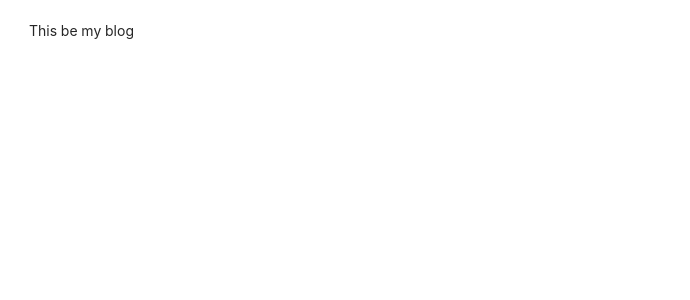
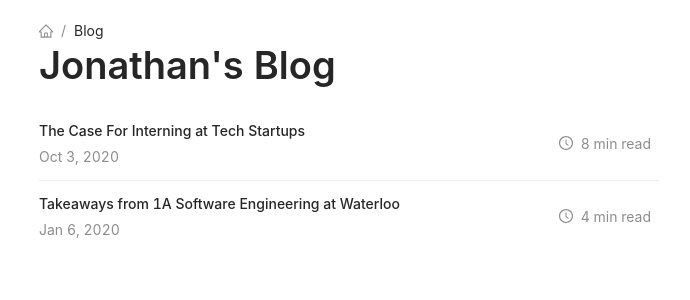
Before and after one commit to jonxuxu/website, a Next.js app: page /blog in a window 1280 px wide. Shown: the top 300 px of the page, without its empty margins (291-981 px from the left). Built offline with nearby package versions, Linux system fonts and the light colour scheme.

Commit message:
blog section works

```diff
--- a/assets/antd-custom.less
+++ b/assets/antd-custom.less
@@ -11,3 +11,7 @@
 @border-radius-base: 2px;
 
 @collapse-content-bg: #ffffff;
+
+.ant-list-item:hover {
+  box-shadow: 0 0 4px #eee;
+}
--- a/components/layout.js
+++ b/components/layout.js
@@ -1,7 +1,7 @@
 import { Row, Col } from "antd";
 
 const Container = ({ left, center, right }) => (
-  <Row style={{ paddingTop: 20, paddingBottom: 20 }}>
+  <Row style={{ padding: 20 }}>
     <Col xs={0} sm={2} lg={4} xl={6}>
       {left}
     </Col>
--- a/next.config.js
+++ b/next.config.js
@@ -41,6 +41,10 @@ const nextConfig = {
         test: antStyles,
         use: "null-loader",
       });
+    } else {
+      config.node = {
+        fs: "empty",
+      };
     }
     return config;
   },
--- a/package.json
+++ b/package.json
@@ -14,6 +14,7 @@
     "babel-plugin-import": "^1.13.3",
     "less": "3.13.1",
     "less-vars-to-js": "^1.3.0",
+    "moment": "^2.29.1",
     "next": "10.0.4",
     "next-compose-plugins": "^2.2.1",
     "next-optimized-images": "^2.6.2",
--- a/pages/blog/2020-01-06-takeaways.mdx
+++ b/pages/blog/2020-01-06-takeaways.mdx
@@ -4,6 +4,7 @@ import { Breadcrumb } from "antd";
 
 export const metadata = {
   title: "Takeaways from 1A Software Engineering at Waterloo",
+  url: "2020-01-06-takeaways",
   date: 1578268800,
   length: 4,
 };
@@ -23,6 +24,7 @@ export const metadata = {
 # Takeaways from 1A Software Engineering at Waterloo
 
 Hurray, I’ve finished my first term at Waterloo! Term 1A starts early September and ends mid December, just in time for the holidays. I want to take some time to reflect on my first term, and share some tips with any prospective incoming students.
+
 ![Fall Pic](https://miro.medium.com/max/6000/1*Z_3euRAnlIwuSYn_Lz-jJA.jpeg)
 _Fall shots from my room_
 
--- a/pages/blog/2020-10-03-startups.mdx
+++ b/pages/blog/2020-10-03-startups.mdx
@@ -4,9 +4,22 @@ import { Breadcrumb } from "antd";
 
 export const metadata = {
   title: "The Case For Interning at Tech Startups",
+  url: "2020-10-03-startups",
   date: 1601683200,
   length: 8,
 };
+
+<Breadcrumb>
+  <Link href="/">
+    <Breadcrumb.Item href="">
+      <HomeOutlined />
+    </Breadcrumb.Item>
+  </Link>
+  <Link href="/blog">
+    <Breadcrumb.Item href="">Blog</Breadcrumb.Item>
+  </Link>
+  <Breadcrumb.Item>{metadata.title}</Breadcrumb.Item>
+</Breadcrumb>
 
 # The Case For Interning at Tech Startups
 
--- /dev/null
+++ b/pages/blog/blogs.json
@@ -0,0 +1,4 @@
+[
+    "2020-01-06-takeaways",
+    "2020-10-03-startups"
+]
--- a/pages/blog/index.js
+++ b/pages/blog/index.js
@@ -1,5 +1,61 @@
-const BlogPage = () => {
-  return <div>This be my blog</div>;
+import fs from "fs";
+import Link from "next/link";
+import dynamic from "next/dynamic";
+import moment from "moment";
+import { Breadcrumb, Typography, List, Space } from "antd";
+import { HomeOutlined } from "@ant-design/icons";
+import { ClockCircleOutlined } from "@ant-design/icons";
+
+import blogNames from "./blogs.json";
+
+const { Title } = Typography;
+
+export async function getStaticProps() {
+  const filenames = fs
+    .readdirSync("./pages/blog")
+    .filter((f) => f.indexOf(".mdx") !== -1);
+
+  return {
+    props: { filenames: filenames },
+  };
+}
+
+const BlogPage = ({ filenames }) => {
+  const metas = filenames
+    .sort()
+    .reverse()
+    .map((name) => require(`./${name}`).metadata); //TODO: Fix crude solution to get metadata
+  return (
+    <div>
+      <Breadcrumb>
+        <Link href="/">
+          <Breadcrumb.Item href="">
+            <HomeOutlined />
+          </Breadcrumb.Item>
+        </Link>
+        <Breadcrumb.Item>Blog</Breadcrumb.Item>
+      </Breadcrumb>
+      <Title>Jonathan's Blog</Title>
+      <List itemLayout="horizontal">
+        {metas.map((m) => (
+          <List.Item
+            key={m.title}
+            actions={[
+              <Space>
+                <ClockCircleOutlined />
+                {` ${m.length} min read`}
+              </Space>,
+            ]}
+          >
+            <List.Item.Meta
+              title={<Link href={`/blog/${m.url}`}>{m.title}</Link>}
+              description={moment.unix(m.date).format("MMM D, YYYY")}
+            />
+          </List.Item>
+        ))}
+      </List>
+    </div>
+  );
 };
 
 export default BlogPage;
```
Also changed, not shown: pages/blog/test.js (deleted, +0 -16 lines), 1 other file (tests, documents, lock files or other folders).
